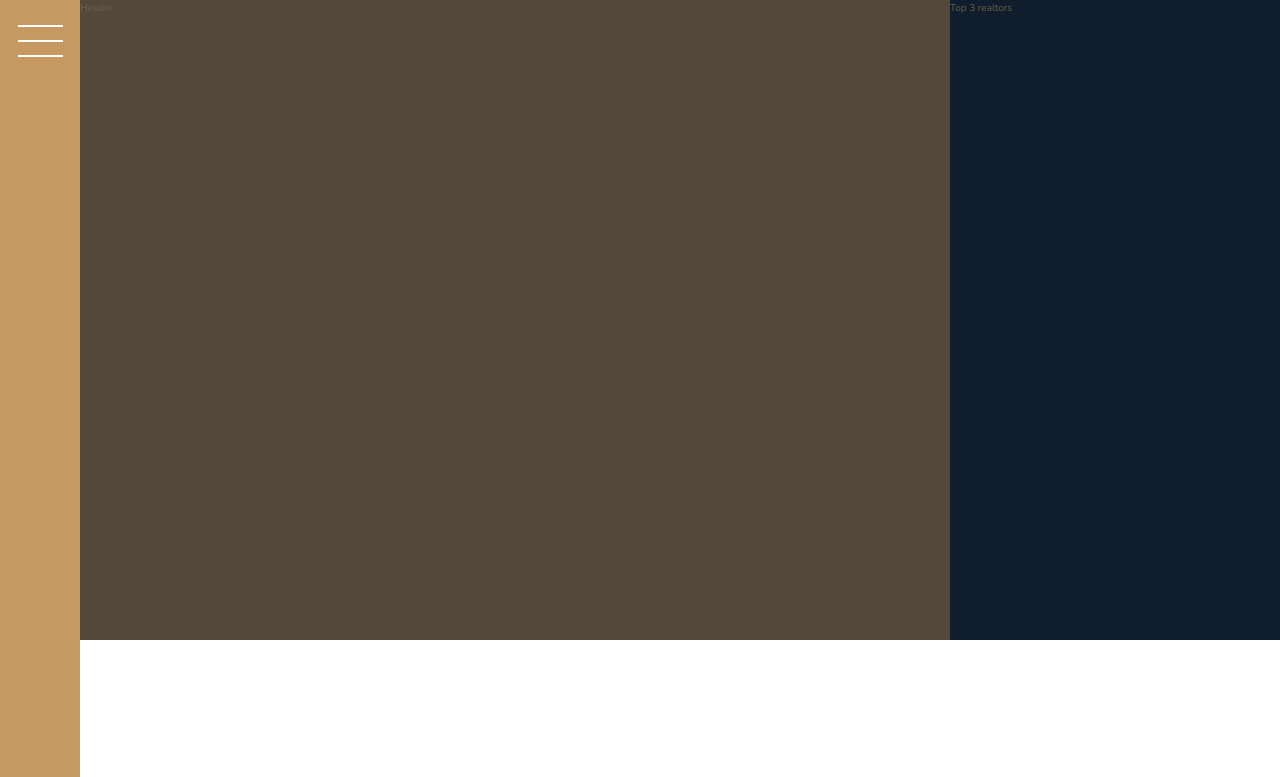
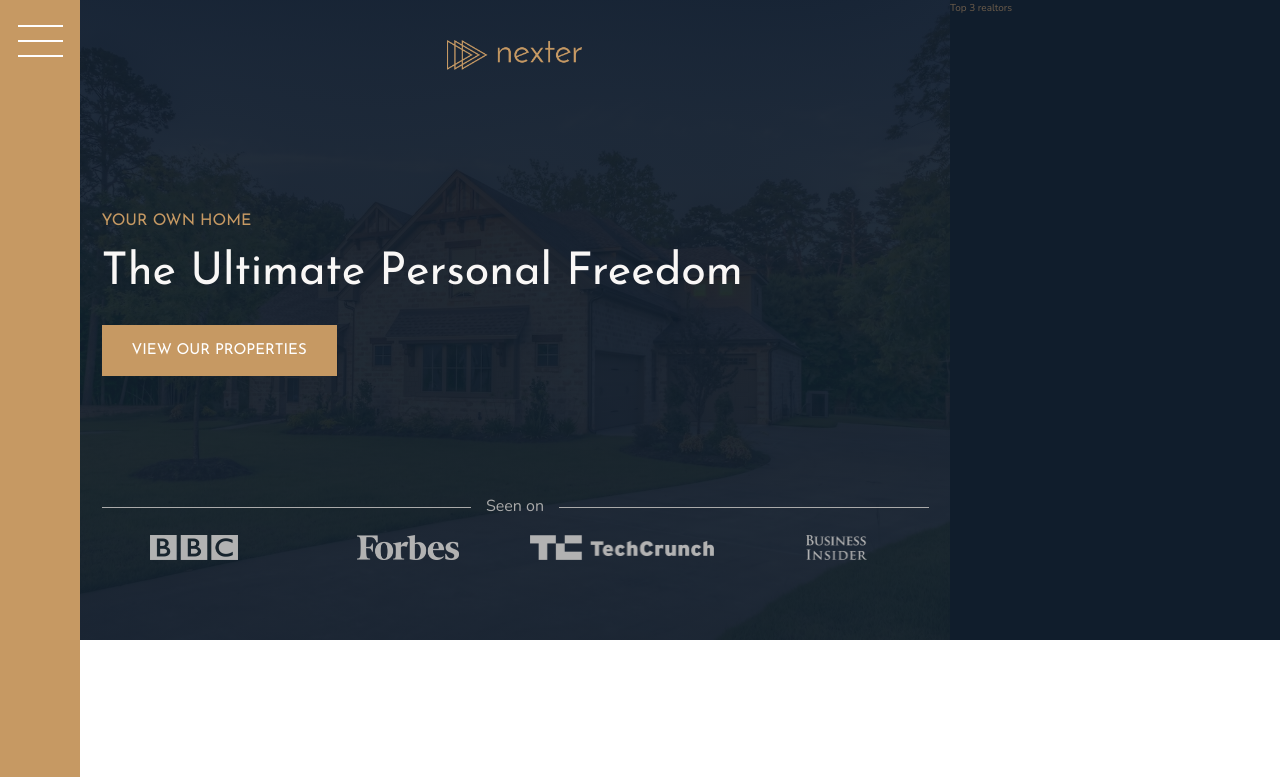
Before and after one commit to ZobaerIslam/Nexter, a website: page index.html in a window 1280 px wide. Shown: the top 777 px of the page. Drawn offline with nearby package versions, Linux system fonts and the light colour scheme.

Commit message:
built the header

```diff
--- a/index.html
+++ b/index.html
@@ -17,7 +17,17 @@
         </div>
 
         <header class="header">
-            Header
+            <img src="img/logo.png" alt="Nexter Logo" class="header__logo">
+            <h3 class="heading-3">Your own home</h3>
+            <h1 class="heading-1">The Ultimate Personal Freedom</h1>
+            <button class="btn header__btn">View our properties</button>
+            <div class="header__seenon-text">Seen on</div>
+            <div class="header__seenon-logos">
+                <img src="img/logo-bbc.png" alt="Seen on logo 1">
+                <img src="img/logo-forbes.png" alt="Seen on logo 2">
+                <img src="img/logo-techcrunch.png" alt="Seen on logo 3">
+                <img src="img/logo-bi.png" alt="Seen on logo 4">
+            </div>
         </header>
 
         <div class="realtors">
--- a/sass/_header.scss
+++ b/sass/_header.scss
@@ -2,4 +2,57 @@
     background-color: $color-grey-dark-1;
     grid-column: full-start / col-end 6;
 
+    background-image: linear-gradient(rgba($color-secondary, .93), rgba($color-secondary, .93) ), url(../img/hero.jpeg);
+    background-size: cover;
+    background-position: center;
+    padding: 8rem;
+    padding-top: 4rem;
+
+    display: grid;
+    grid-template-rows: 1fr min-content 6rem 1fr;
+    grid-template-columns: max-content;
+    grid-row-gap: 1.5rem;
+    justify-content: center;
+
+
+    &__logo {
+        height: 3rem;
+        justify-self: center;
+    }
+
+    &__btn {
+        align-self: start;
+        justify-self: start;
+    }
+
+    &__seenon-text {
+        display: grid;
+        grid-template-columns: 1fr max-content 1fr;
+        column-gap: 1.5rem;
+        align-items: center;
+
+
+        font-size: 1.6rem;
+        color: $color-grey-light-2;
+
+        &::before, &::after {
+            content: "";
+            height: 1px;
+            // width: 40%;
+            display: block;
+            background-color: currentColor;
+        }
+    }
+
+    &__seenon-logos {
+        display: grid;
+        grid-template-columns: repeat(4, 1fr);
+        column-gap: 3rem;
+        justify-items: center;
+
+        img {
+            height: 2.5rem;
+            filter: brightness(70%);
+        }
+    }
 }
--- a/sass/_typography.scss
+++ b/sass/_typography.scss
@@ -5,6 +5,10 @@
 
 .heading-1 {
     @extend %heading;
+
+    font-size: 4.5rem;
+    color: $color-grey-light-1;
+    line-height: 1;
 }
 
 .heading-2 {
```
Also changed, not shown: css/style.css.
